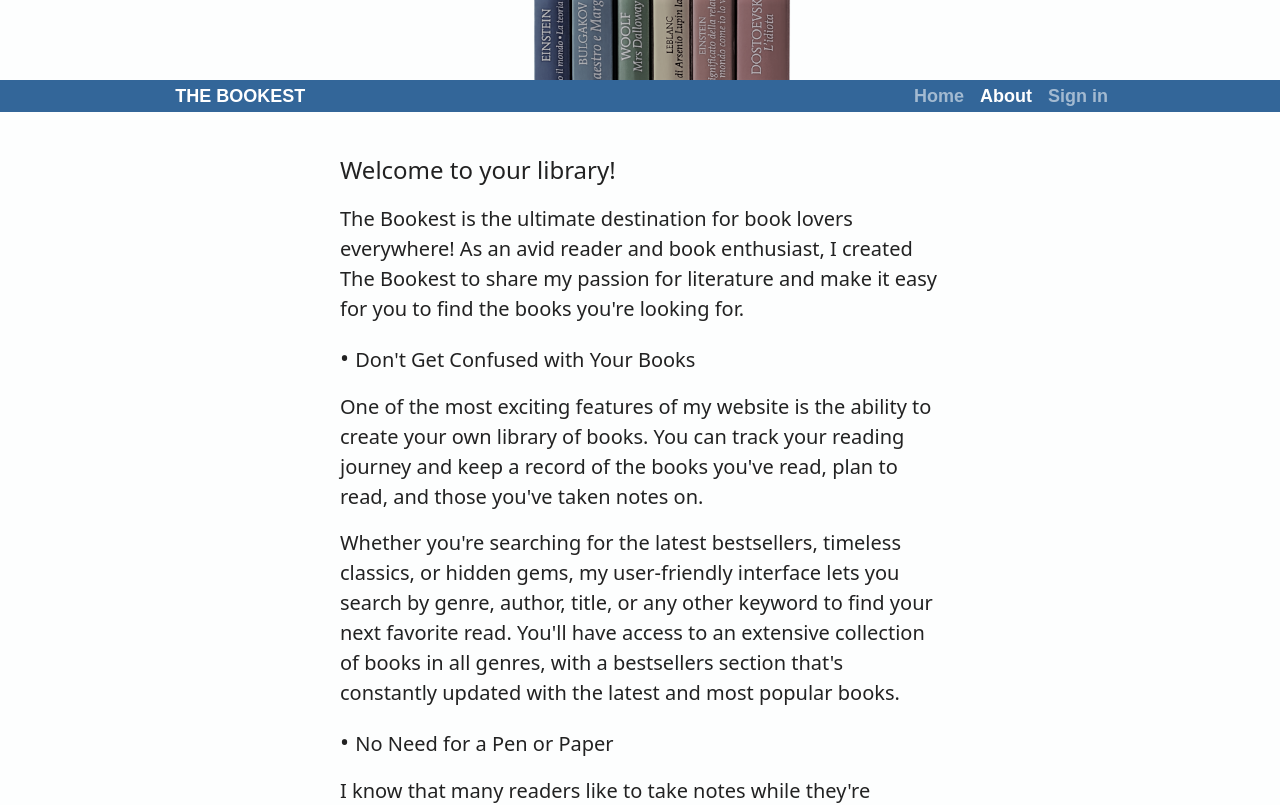
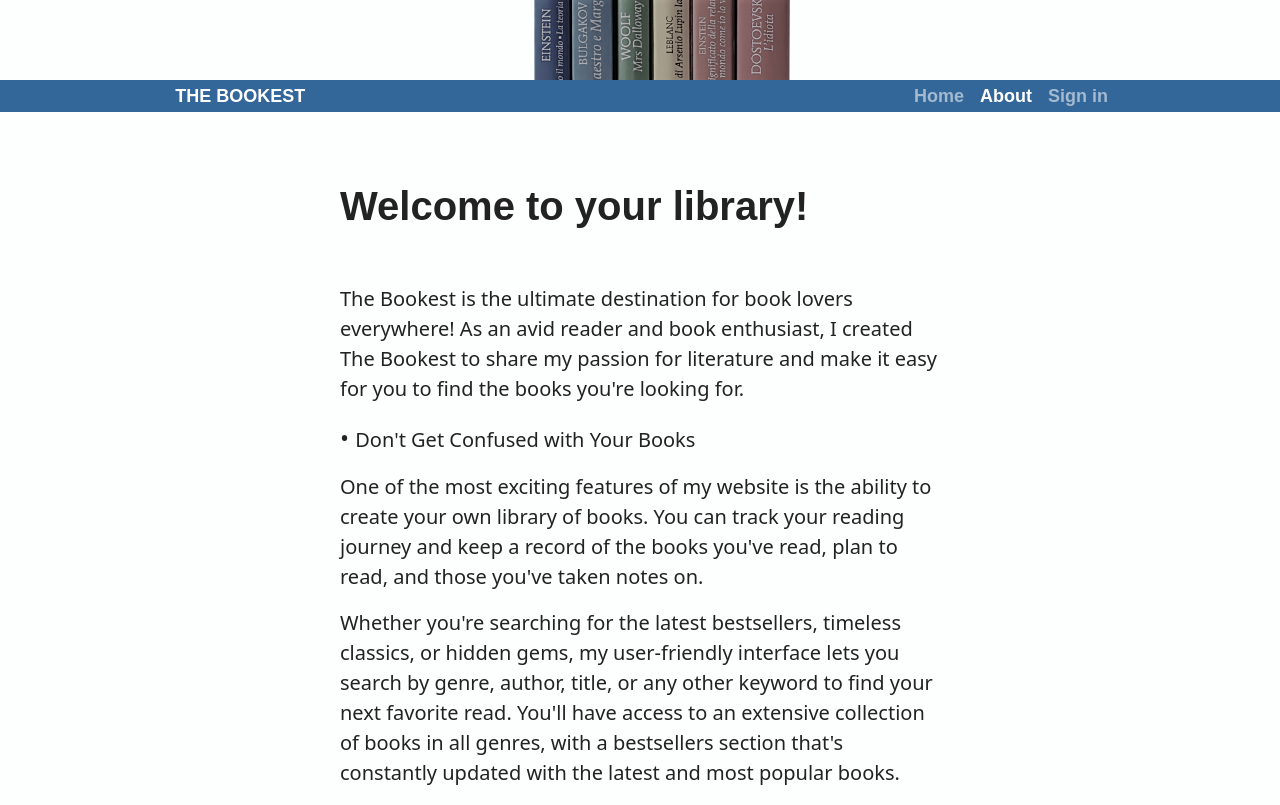
Before and after one commit to jankat11/bookest-react, a React (Vite) app in the folder frontend/: page /about in a window 1280 px wide. Shown: the top 805 px of the page. Built offline with nearby package versions, Linux system fonts and the light colour scheme; no server answers; a web font is replaced by a local one.

Commit message:
navbrand pointer

```diff
--- a/frontend/src/index.css
+++ b/frontend/src/index.css
@@ -241,10 +241,11 @@ input:active {
 
 .about-title {
   line-height: 1.5 !important;
-  font-size: x-large !important;
+
 }
 .about-container {
   max-width: 39rem !important;
+  padding-bottom: 56px !important;
 }
 
 .content-container {
--- a/frontend/src/pages/About.jsx
+++ b/frontend/src/pages/About.jsx
@@ -8,8 +8,8 @@ const About = () => {
 
   return (
     <>
-      <Container className="blockquote my-4 about-container">
-        <p className="about-title">Welcome to your library!</p>
+      <Container className="blockquote my-md-5 my-4 about-container">
+        <h1 className="about-title mb-md-5 mb-4">Welcome to your library!</h1>
         <p className="about-text">
           The Bookest is the ultimate destination for book lovers everywhere! As
           an avid reader and book enthusiast, I created The Bookest to share my
```
